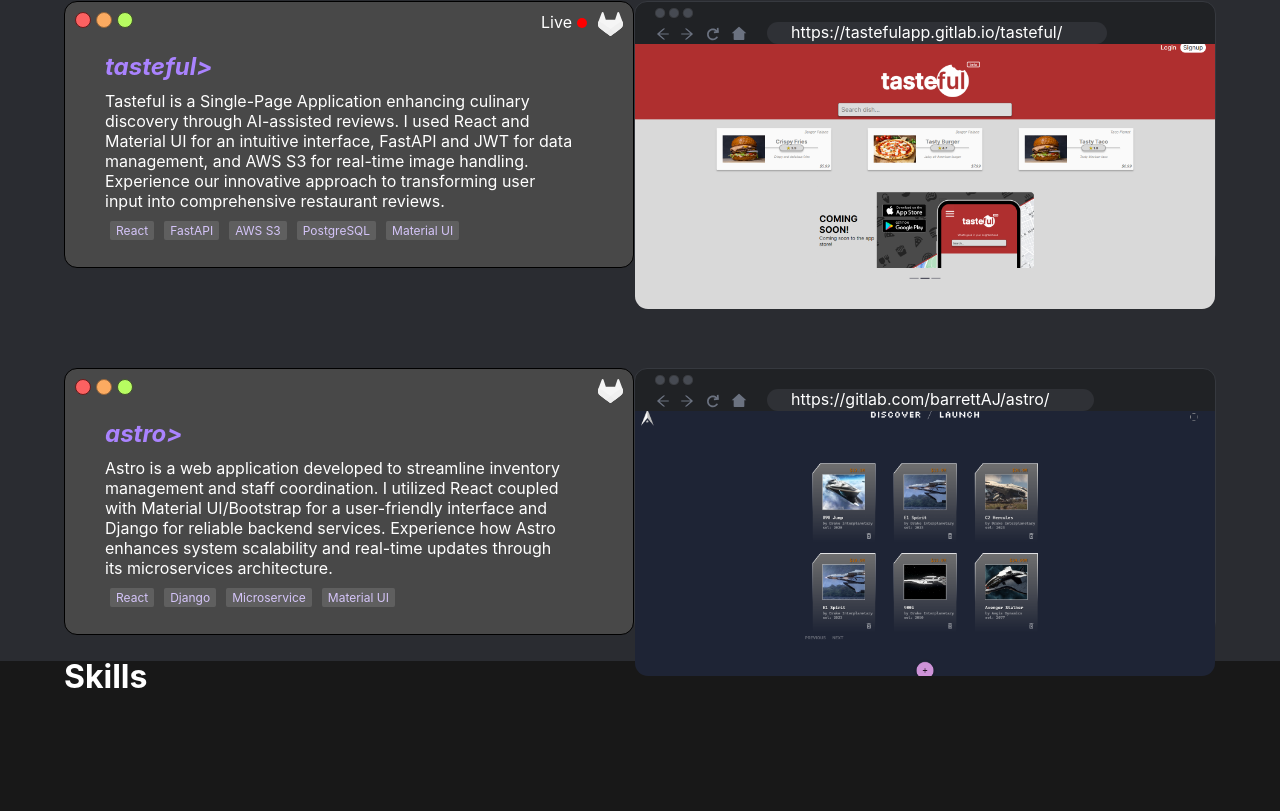
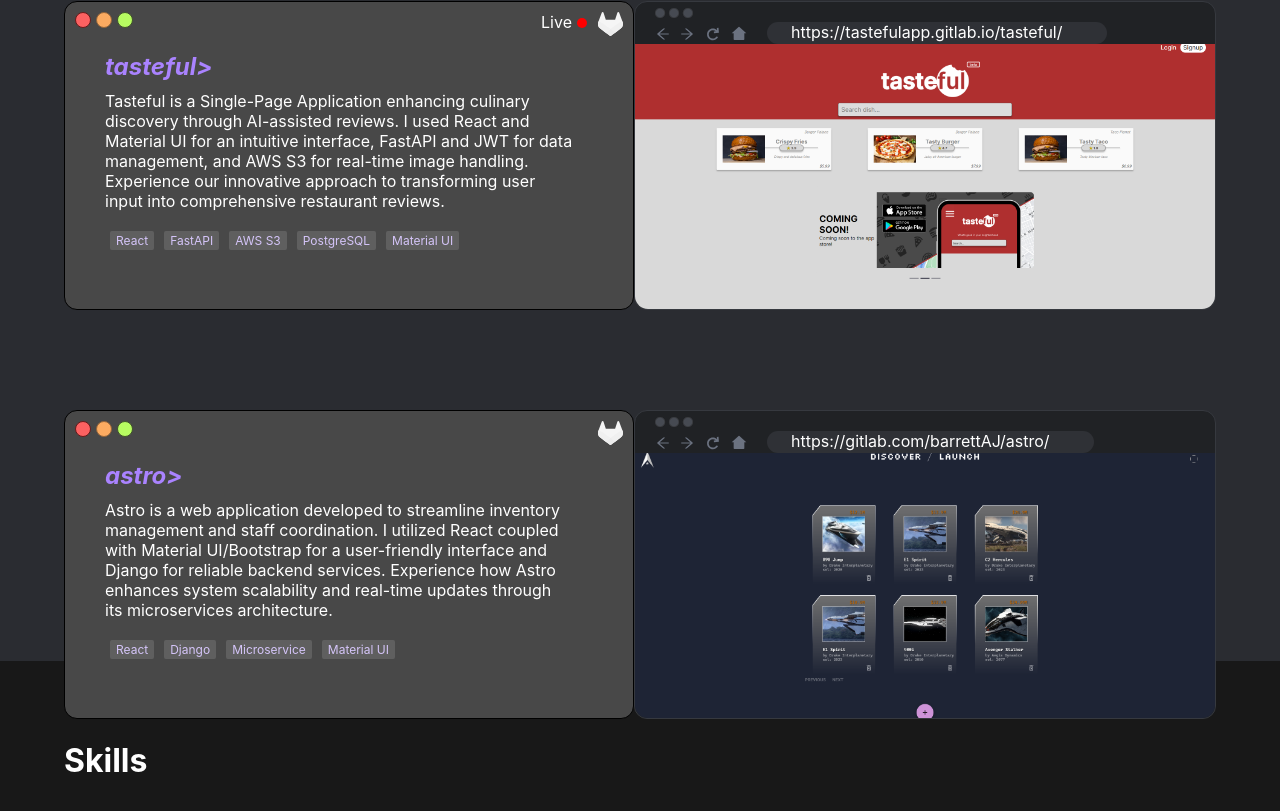
Before and after one commit to ABarrettJ/portfolio, a React (Create React App) app: page / in a window 1280 px wide. Shown: the part 898-1709 px from the top of the page. Built offline with nearby package versions, Linux system fonts and the light colour scheme.

Commit message:
updates project styling

```diff
--- a/src/App.css
+++ b/src/App.css
@@ -338,12 +338,12 @@
   border-radius: 13px;
   border: 1px solid #000;
   background: #484848;
-  height: 265px;
+  height: 307px;
 }
 
 .project-display-one{
   width: 580px;
-  height: 265px;
+  height: 307px;
   border-radius: 13px;
   border:1px solid #36393f;
   /* background: url(./images/tf_home.png), lightgray 50% / cover no-repeat; */
@@ -359,7 +359,7 @@
 
 .project-display-two{
   width: 580px;
-  height: 265px;
+  height: 307px;
   border-radius: 13px;
   border: 1px solid #B4B4B4;
   background: rgba(237, 237, 237, 0.20);
@@ -421,6 +421,7 @@
 .skills{
   display: flex;
   width: 100%;
+  margin-top: 10px;
 }
 
 .chip{
```
